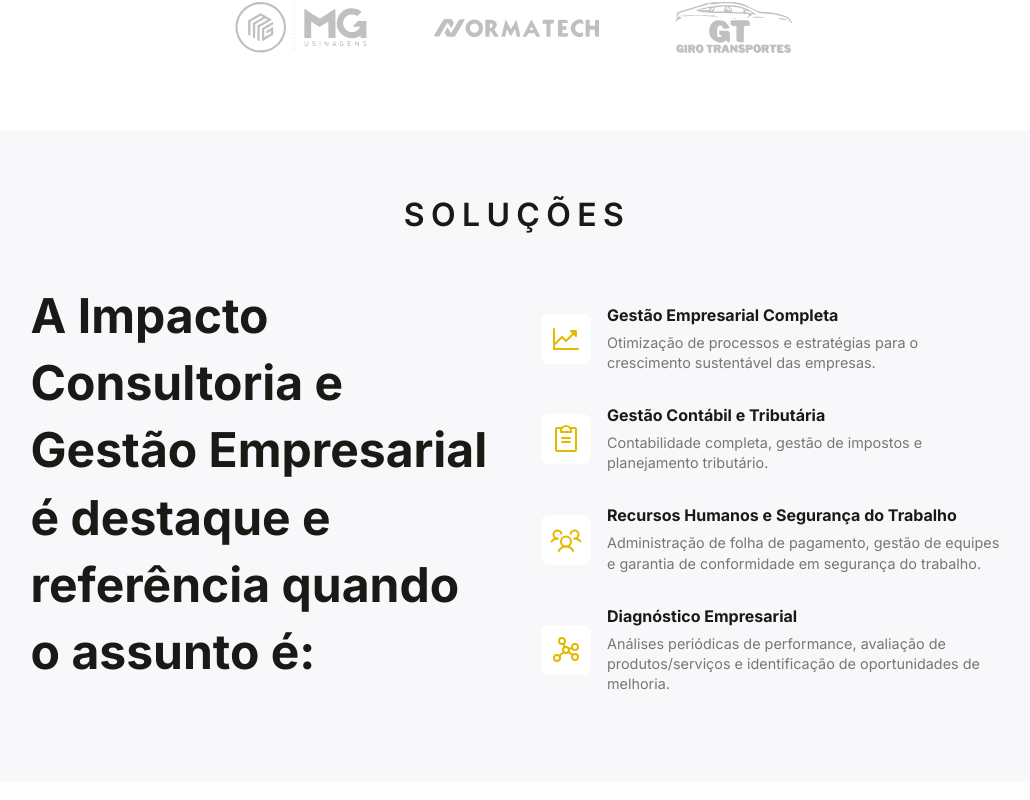
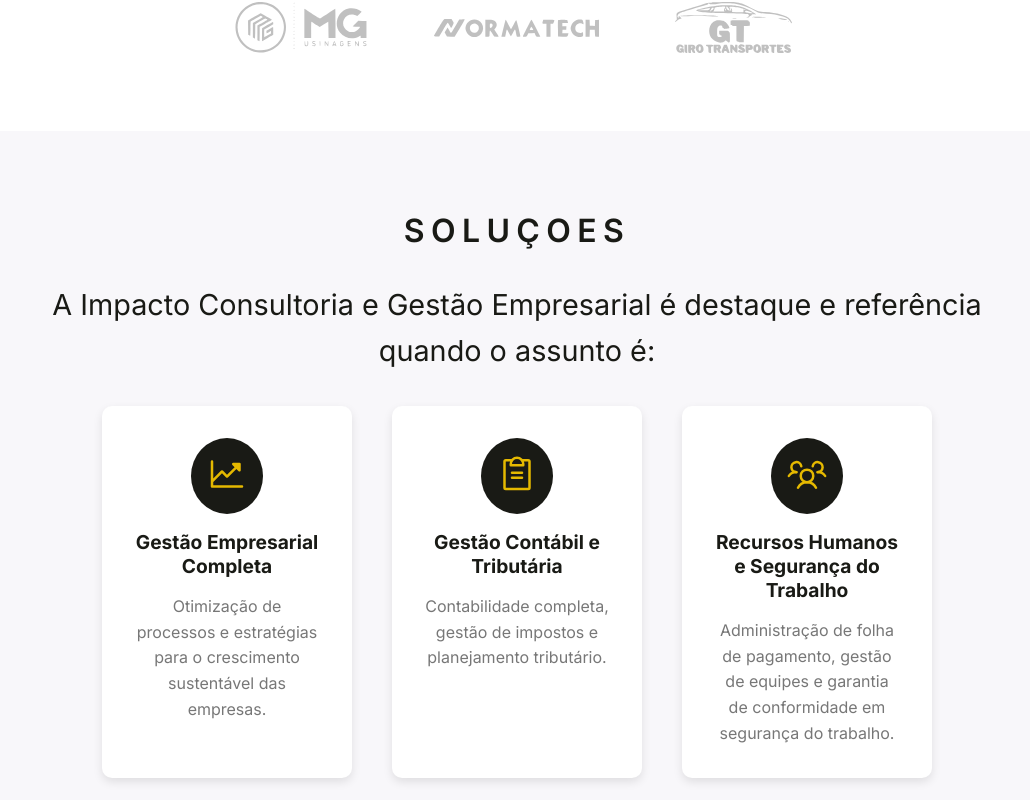
Before and after one commit to MarcellaRodriguesF/impacto-empresarial, a React (Vite) app: page / in a window 1280 px wide. Shown: the part 820-1620 px from the top of the page, without its empty margins (123-1153 px from the left). Built offline with nearby package versions, Linux system fonts and the light colour scheme.

Commit message:
style: Update padding and text alignment in AboutUs and Solution components; add IDs for better navigation

```diff
--- a/src/components/AboutUs/AboutUs.module.css
+++ b/src/components/AboutUs/AboutUs.module.css
@@ -1,5 +1,5 @@
 .about {
-  padding: 4rem 2rem;
+  padding: 5rem 2rem;
   background-color: #fdfdfd;
   text-align: center;
 }
--- a/src/components/AboutUs/index.tsx
+++ b/src/components/AboutUs/index.tsx
@@ -2,7 +2,7 @@ import styles from "./AboutUs.module.css";
 
 export function AboutUs() {
   return (
-    <section className={styles.about}>
+    <section id="quemsomos" className={styles.about}>
       <h2 className={styles.title}>QUEM SOMOS</h2>
       <div className={styles.members}>
         <div className={styles.member}>
--- a/src/components/Address/index.tsx
+++ b/src/components/Address/index.tsx
@@ -4,7 +4,7 @@ import styles from "./Address.module.css";
 export function Address() {
   return (
     <>
-      <section className={styles.container}>
+      <section id={"contato"} className={styles.container}>
         <div className={styles.box}>
           <div className={styles.address}>
             <span className={styles.amarelo}>ENDEREÇO</span>
@@ -34,7 +34,7 @@ export function Address() {
           target="_blank"
           rel="noopener noreferrer"
         >
-          Desenvolvido por MFR Agência
+          Desenvolvido por Agência MFR.
         </a>
       </footer>
     </>
--- a/src/components/Header/Header.module.css
+++ b/src/components/Header/Header.module.css
@@ -28,12 +28,10 @@
   text-decoration: none;
   font-weight: 500;
   color: var(--dark);
-  transition: color 0.3s ease;
 }
 
 .nav a:hover {
-  text-decoration: underline;
-  color: var(--gold);
+  font-weight: 600;
 }
 
 .menuIcon {
--- a/src/components/Hero/index.tsx
+++ b/src/components/Hero/index.tsx
@@ -4,7 +4,7 @@ import { ButtonContact } from "../ButtonContact";
 
 export default function Hero() {
   return (
-    <section className={styles.hero}>
+    <section id="home" className={styles.hero}>
       <div className={styles.overlay}>
         <div className={styles.content}>
           <h1 className={styles.animarTitulo}>
--- a/src/components/Solution/Solution.module.css
+++ b/src/components/Solution/Solution.module.css
@@ -1,6 +1,6 @@
-.solutionsSection {
+/* .solutionsSection {
   background-color: #f8f7fa;
-  padding: 4rem 9.6rem;
+  padding: 5rem 9.6rem;
 }
 
 .title {
@@ -90,4 +90,101 @@
     background-color: #f8f7fa;
     padding: 4rem 2rem;
   }
+} */
+
+.solutionsSection {
+  background-color: #f8f7fa;
+  padding: 5rem 9rem;
+  text-align: center;
 }
+
+.title {
+  font-size: 2rem;
+  font-weight: 600;
+  color: var(--dark);
+  margin-bottom: 2rem;
+  letter-spacing: 0.4rem;
+}
+
+.content {
+  display: flex;
+  flex-wrap: wrap;
+  gap: 2rem;
+  justify-content: center;
+}
+
+.description {
+  font-size: 1.8rem;
+  font-weight: 500;
+  color: var(--dark);
+  line-height: 1.6;
+  margin: 0;
+}
+
+.services {
+  display: flex;
+  flex-wrap: wrap;
+  gap: 2.5rem;
+  justify-content: center;
+}
+
+.serviceItem {
+  background: #fff;
+  box-shadow: 0 4px 10px rgba(0, 0, 0, 0.1);
+  border-radius: 10px;
+  padding: 2rem;
+  width: 250px;
+  display: flex;
+  flex-direction: column;
+  align-items: center;
+  text-align: center;
+  transition: transform 0.3s ease, box-shadow 0.3s ease;
+}
+
+.serviceItem:hover {
+  transform: translateY(-10px);
+  box-shadow: 0 8px 20px rgba(0, 0, 0, 0.15);
+}
+
+.containerIcon {
+  background-color: var(--dark);
+  border-radius: 50%;
+  padding: 1rem;
+  margin-bottom: 1rem;
+  transition: background-color 0.3s ease;
+}
+
+.serviceItem:hover .containerIcon {
+  background-color: var(--dark);
+}
+
+.serviceItem h3 {
+  font-size: 1.2rem;
+  font-weight: bold;
+  margin-bottom: 1rem;
+  color: var(--dark);
+}
+
+.serviceItem p {
+  font-size: 1rem;
+  color: #777;
+  line-height: 1.6;
+  margin: 0;
+}
+
+@media (max-width: 1200px) {
+  .description {
+    font-size: 1.5rem;
+  }
+}
+
+@media (max-width: 1070px) {
+  .content {
+    flex-direction: column;
+    gap: 2rem;
+  }
+
+  .solutionsSection {
+    padding: 4rem 2rem;
+  }
+}
--- a/src/components/Solution/index.tsx
+++ b/src/components/Solution/index.tsx
@@ -3,21 +3,19 @@ import styles from "./Solution.module.css";
 
 export function Solution() {
   return (
-    <section id="#solucoes" className={styles.solutionsSection}>
-      <h2 className={styles.title}>SOLUÇÕES</h2>
+    <section id="solucoes" className={styles.solutionsSection}>
+      <h2 className={styles.title}>SOLUÇOES</h2>
 
       <div className={styles.content}>
         <p className={styles.description}>
-          A Impacto Consultoria e Gestão Empresarial
-          <br />é destaque e referência quando o assunto é:
+          A Impacto Consultoria e Gestão Empresarial é destaque e referência quando o assunto é:
         </p>
 
         <div className={styles.services}>
           <div className={styles.serviceItem}>
             <div className={styles.containerIcon}>
-              <ChartLineUp size={32} color="var(--yellow)" weight="fill" />
+              <ChartLineUp size={40} color="var(--yellow)" weight="fill" />
             </div>
-
             <div>
               <h3>Gestão Empresarial Completa</h3>
               <p>
@@ -29,7 +27,7 @@ export function Solution() {
 
           <div className={styles.serviceItem}>
             <div className={styles.containerIcon}>
-              <ClipboardText size={32} color="var(--yellow)" />
+              <ClipboardText size={40} color="var(--yellow)" />
             </div>
             <div>
               <h3>Gestão Contábil e Tributária</h3>
@@ -42,7 +40,7 @@ export function Solution() {
 
           <div className={styles.serviceItem}>
             <div className={styles.containerIcon}>
-              <UsersThree size={32} color="var(--yellow)" />
+              <UsersThree size={40} color="var(--yellow)" />
             </div>
             <div>
               <h3>Recursos Humanos e Segurança do Trabalho</h3>
@@ -55,7 +53,7 @@ export function Solution() {
 
           <div className={styles.serviceItem}>
             <div className={styles.containerIcon}>
-              <Graph size={32} color="var(--yellow)" />
+              <Graph size={40} color="var(--yellow)" />
             </div>
             <div>
               <h3>Diagnóstico Empresarial</h3>
--- a/styles/global.css
+++ b/styles/global.css
@@ -2,6 +2,10 @@
   margin: 0;
   padding: 0;
   box-sizing: border-box;
+}
+
+html {
+  scroll-behavior: smooth;
 }
 
 body {
```
